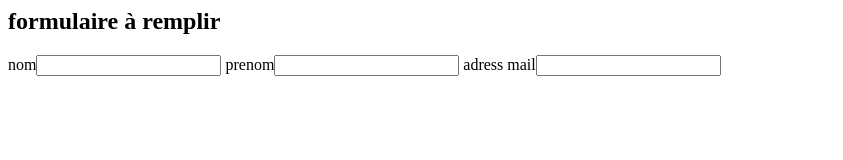
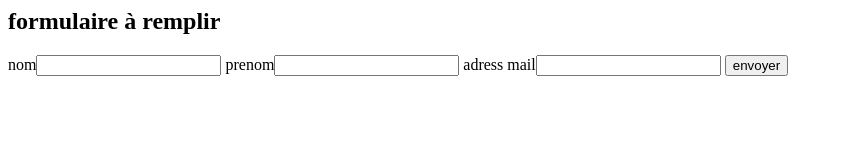
Before and after one commit to sitraka106/vacation, a plain HTML site: page form.html in a window 1280 px wide. Shown: the whole page, without its empty margins (0-843 px from the left). Drawn offline with Linux system fonts and the light colour scheme.

Commit message:
modif form

```diff
--- a/form.html
+++ b/form.html
@@ -8,6 +8,7 @@
         <label for="">nom</label><input type="text" name="" id="">
         <label for="">prenom</label><input type="text" name="" id="">
         <label for="">adress mail</label><input type="text" name="" id="">
+        <button>envoyer</button>
     </form>
 </body>
 
```
